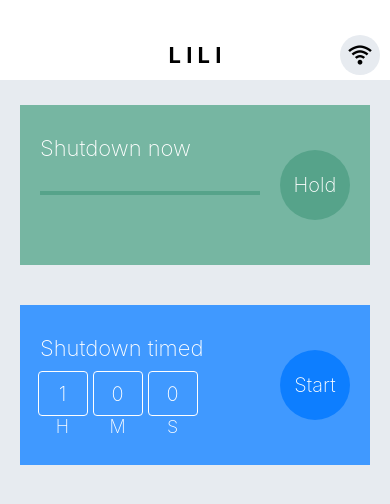
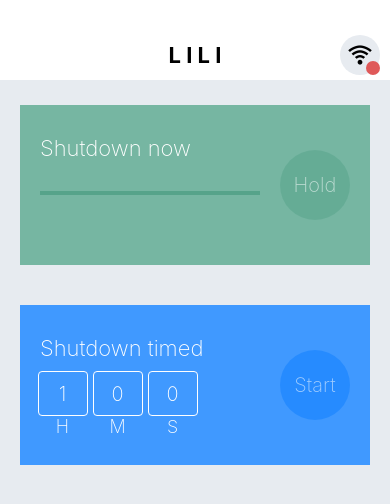
Before and after one commit to ptrwilk/LiliExpo, a React Native app: screen / in a window 390 px wide. Shown: the top 504 px of the page. Built offline with nearby package versions, Linux system fonts and the light colour scheme; no server answers.

Commit message:
LL-11 - Notification about server status

```diff
--- a/App.tsx
+++ b/App.tsx
@@ -1,5 +1,7 @@
 import { StatusBar } from "expo-status-bar";
-import { StyleSheet, View, Text } from "react-native";
+import { useState } from "react";
+import { StyleSheet, View } from "react-native";
+import { LiliContext, ServerStatus } from "./src/Context/LiliContext";
 import Heading from "./src/Core/Heading";
 import Main from "./src/Core/Main";
 import { Colors } from "./src/styles";
@@ -9,14 +11,18 @@ const Header = () => {
 };
 
 export default function App() {
+  const [serverStatus, setServerStatus] = useState<ServerStatus>("unknown");
+
   return (
     <>
       <StatusBar backgroundColor={Colors.WhiteColor} />
-      <View style={styles.container}>
-        <Header />
-        <Heading />
-        <Main />
-      </View>
+      <LiliContext.Provider value={{ serverStatus, setServerStatus }}>
+        <View style={styles.container}>
+          <Header />
+          <Heading />
+          <Main />
+        </View>
+      </LiliContext.Provider>
     </>
   );
 }
--- a/src/Components/CircleButton/TextCircleButton.tsx
+++ b/src/Components/CircleButton/TextCircleButton.tsx
@@ -8,6 +8,7 @@ interface ITextCircleButtonProps {
   size?: number;
   color?: ColorValue;
   pressedColor?: ColorValue;
+  disabled?: boolean;
   onPress?: () => void;
   onPressIn?: () => void;
   onPressOut?: () => void;
@@ -20,12 +21,14 @@ const TextCircleButton: React.FC<ITextCircleButtonProps> = ({
   size,
   color,
   pressedColor,
+  disabled,
   onPress,
   onPressIn,
   onPressOut,
 }) => {
   return (
     <Pressable
+      disabled={disabled}
       onPress={onPress}
       onPressIn={onPressIn}
       onPressOut={onPressOut}
@@ -36,6 +39,7 @@ const TextCircleButton: React.FC<ITextCircleButtonProps> = ({
           height: size,
           borderRadius: size / 2,
           backgroundColor: pressed ? pressedColor : color,
+          opacity: disabled === true ? 0.5 : 1,
         },
       ]}
     >
--- /dev/null
+++ b/src/Components/ServerStatusIndicator.tsx
@@ -0,0 +1,43 @@
+import React from "react";
+import { Colors } from "../styles";
+import { FontCircleButton } from "./CircleButton";
+import { Entypo } from "@expo/vector-icons";
+import { View } from "react-native";
+import { ServerStatus } from "../Context/LiliContext";
+
+interface IServerStatusIndicator {
+  status: ServerStatus;
+}
+
+const ServerStatusIndicator: React.FC<IServerStatusIndicator> = ({
+  status,
+}) => {
+  return (
+    <FontCircleButton
+      size={40}
+      color={Colors.BackgroundColor}
+      pressedColor={Colors.BackgroundDarkColor}
+    >
+      <Entypo name="signal" size={24} color="black" />
+      <View
+        style={{
+          position: "absolute",
+          width: 14,
+          height: 14,
+          right: 0,
+          bottom: 0,
+          borderRadius: 8,
+          borderColor: "transparent", //TODO: Without this the shape is rectangle for some reason instead of circle
+          backgroundColor:
+            status === "unknown"
+              ? undefined
+              : status === "on"
+              ? Colors.ServerStatusOn
+              : Colors.ServerStatusOff,
+        }}
+      />
+    </FontCircleButton>
+  );
+};
+
+export default ServerStatusIndicator;
--- /dev/null
+++ b/src/Context/LiliContext.ts
@@ -0,0 +1,15 @@
+import { createContext, useContext } from "react";
+
+export type ServerStatus = "on" | "off" | "unknown";
+
+export type LiliContextContent = {
+  serverStatus: ServerStatus;
+  setServerStatus: (status: ServerStatus) => void;
+};
+
+export const LiliContext = createContext<LiliContextContent>({
+  serverStatus: "unknown",
+  setServerStatus: (status: ServerStatus) => {},
+});
+
+export const useLiliContext = () => useContext(LiliContext);
--- a/src/Core/Heading.tsx
+++ b/src/Core/Heading.tsx
@@ -1,21 +1,29 @@
 import { StyleSheet, Text, View } from "react-native";
 import { Colors } from "../styles";
-import { Entypo } from "@expo/vector-icons";
-import { FontCircleButton } from "../Components/CircleButton";
+import ServerStatusIndicator from "../Components/ServerStatusIndicator";
+import { useEffect } from "react";
+import { getShutdownState } from "../Api/Shutdown";
+import { useLiliContext } from "../Context/LiliContext";
 
 const Heading = () => {
+  const { serverStatus, setServerStatus } = useLiliContext();
+
+  useEffect(() => {
+    getShutdownState()
+      .then(() => {
+        setServerStatus("on");
+      })
+      .catch(() => {
+        setServerStatus("off");
+      });
+  }, []);
+
   return (
     <SingleSidedShadowBox>
       <View style={styles.container}>
         <Text style={styles.text}>L I L I</Text>
         <View style={styles.rightContainer}>
-          <FontCircleButton
-            size={40}
-            color={Colors.BackgroundColor}
-            pressedColor={Colors.BackgroundDarkColor}
-          >
-            <Entypo name="signal" size={24} color="black" />
-          </FontCircleButton>
+          <ServerStatusIndicator status={serverStatus} />
         </View>
       </View>
     </SingleSidedShadowBox>
--- a/src/Core/ShutdownNowCard.tsx
+++ b/src/Core/ShutdownNowCard.tsx
@@ -3,11 +3,13 @@ import { shutdownNow } from "../Api/Shutdown";
 import Card from "../Components/Cards/Cards";
 import { TextCircleButton } from "../Components/CircleButton";
 import ProgressBar from "../Components/ProgressBar/ProgressBar";
+import { useLiliContext } from "../Context/LiliContext";
 import { Colors } from "../styles";
 
 const ShutdownNowCard = () => {
   const [progress, setProgress] = useState(0);
   const [duration, setDuration] = useState(0);
+  const { serverStatus } = useLiliContext();
 
   const handlePressIn = () => {
     setDuration(1500);
@@ -47,6 +49,7 @@ const ShutdownNowCard = () => {
           color={Colors.FirstDarkColor}
           pressedColor={Colors.FirstDarkerColor}
           textColor={Colors.WhiteColor}
+          disabled={serverStatus !== "on"}
           onPressIn={handlePressIn}
           onPressOut={handlePressOut}
         />
--- a/src/Core/ShutdownTimedCard.tsx
+++ b/src/Core/ShutdownTimedCard.tsx
@@ -4,6 +4,7 @@ import Card from "../Components/Cards/Cards";
 import { TextCircleButton } from "../Components/CircleButton";
 import HourMinutesSeconds from "../Components/HourMinutesSeconds";
 import ProgressBarLineTimed from "../Components/ProgressBar/ProgressBarLineTimed";
+import { useLiliContext } from "../Context/LiliContext";
 import { Colors, Style } from "../styles";
 
 interface IShutdownTimedCardProps {
@@ -13,6 +14,7 @@ interface IShutdownTimedCardProps {
 const ShutdownTimedCard: React.FC<IShutdownTimedCardProps> = ({ style }) => {
   const [started, setStarted] = useState(false);
   const [totalSeconds, setTotalSeconds] = useState(3600);
+  const { serverStatus } = useLiliContext();
 
   const handlePress = () => {
     if (started) {
@@ -25,13 +27,17 @@ const ShutdownTimedCard: React.FC<IShutdownTimedCardProps> = ({ style }) => {
   };
 
   useEffect(() => {
-    getShutdownState().then((response) => {
-      if (response !== -1) {
-        setTotalSeconds(response);
+    getShutdownState()
+      .then((response) => {
+        if (response !== -1) {
+          setTotalSeconds(response);
 
-        setStarted(true);
-      }
-    });
+          setStarted(true);
+        }
+      })
+      .catch((e) => {
+        //empty catch so it does not display an error on mobile
+      });
   }, []);
 
   return (
@@ -65,6 +71,7 @@ const ShutdownTimedCard: React.FC<IShutdownTimedCardProps> = ({ style }) => {
           color={Colors.SecondDarkColor}
           pressedColor={Colors.SecondDarkerColor}
           textColor={Colors.WhiteColor}
+          disabled={serverStatus !== "on"}
           onPress={handlePress}
         />
       }
--- a/src/Helpers/ApiHelper.ts
+++ b/src/Helpers/ApiHelper.ts
@@ -8,10 +8,21 @@ export const put = <T>(path: string, body?: any): Promise<T> => {
   return axios.put(withUrl(path), body);
 };
 
-export const get = <T>(path: string, body?: any): Promise<T> => {
-  return new Promise((resolve) => {
-    axios.get(withUrl(path), body).then((response) => {
-      resolve(response.data);
-    });
+export const get = <T>(path: string): Promise<T> => {
+  return new Promise((resolve, reject) => {
+    const source = axios.CancelToken.source();
+
+    setTimeout(() => {
+      source.cancel();
+    }, 2000);
+
+    axios
+      .get(withUrl(path), { cancelToken: source.token })
+      .then((response) => {
+        resolve(response.data);
+      })
+      .catch((e) => {
+        reject(e);
+      });
   });
 };
--- a/src/styles.ts
+++ b/src/styles.ts
@@ -11,6 +11,8 @@ export const Colors = {
   SecondDarkColor: "#0D7EFF",
   SecondDarkerColor: "#0065D9",
   SecondLightColor: "#06F6FF",
+  ServerStatusOn: "#26b034",
+  ServerStatusOff: "#df5959",
 };
 
 export type Style = StyleProp<ViewStyle> | undefined | TextStyle;
```
